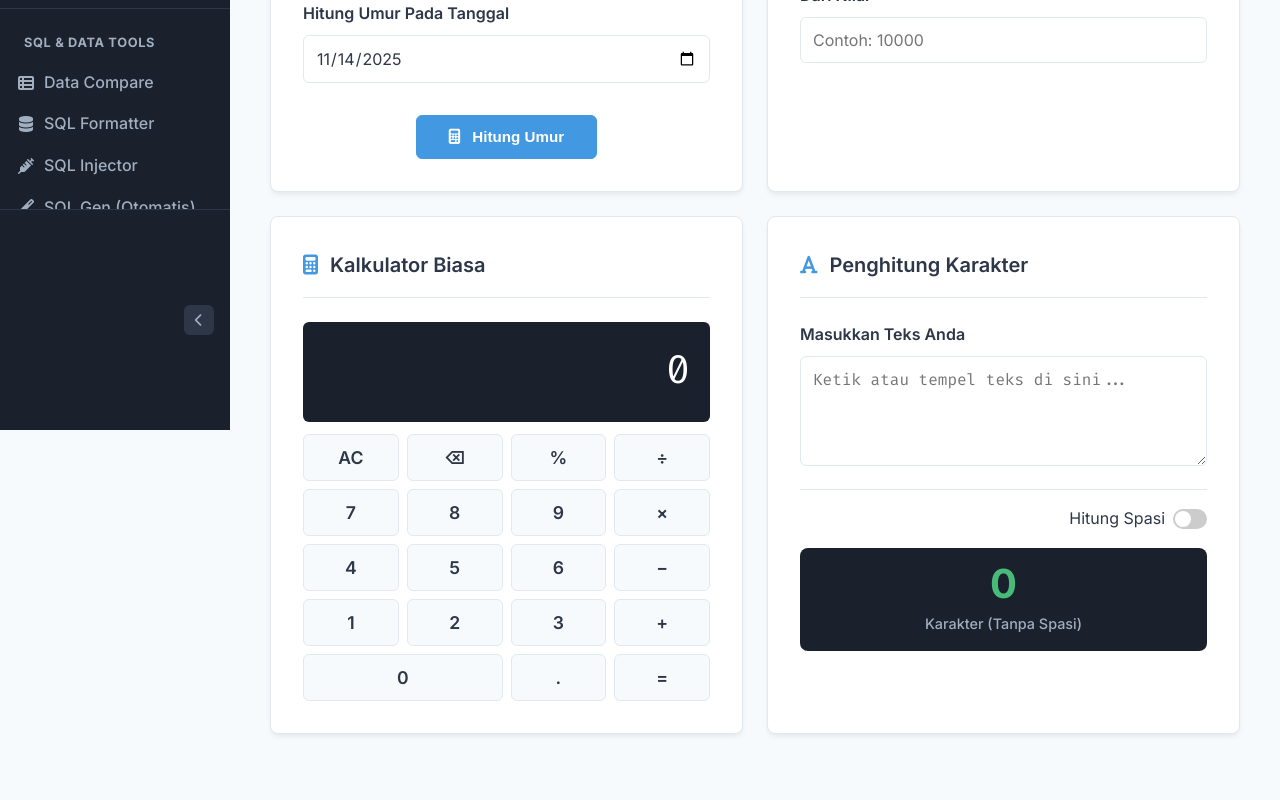
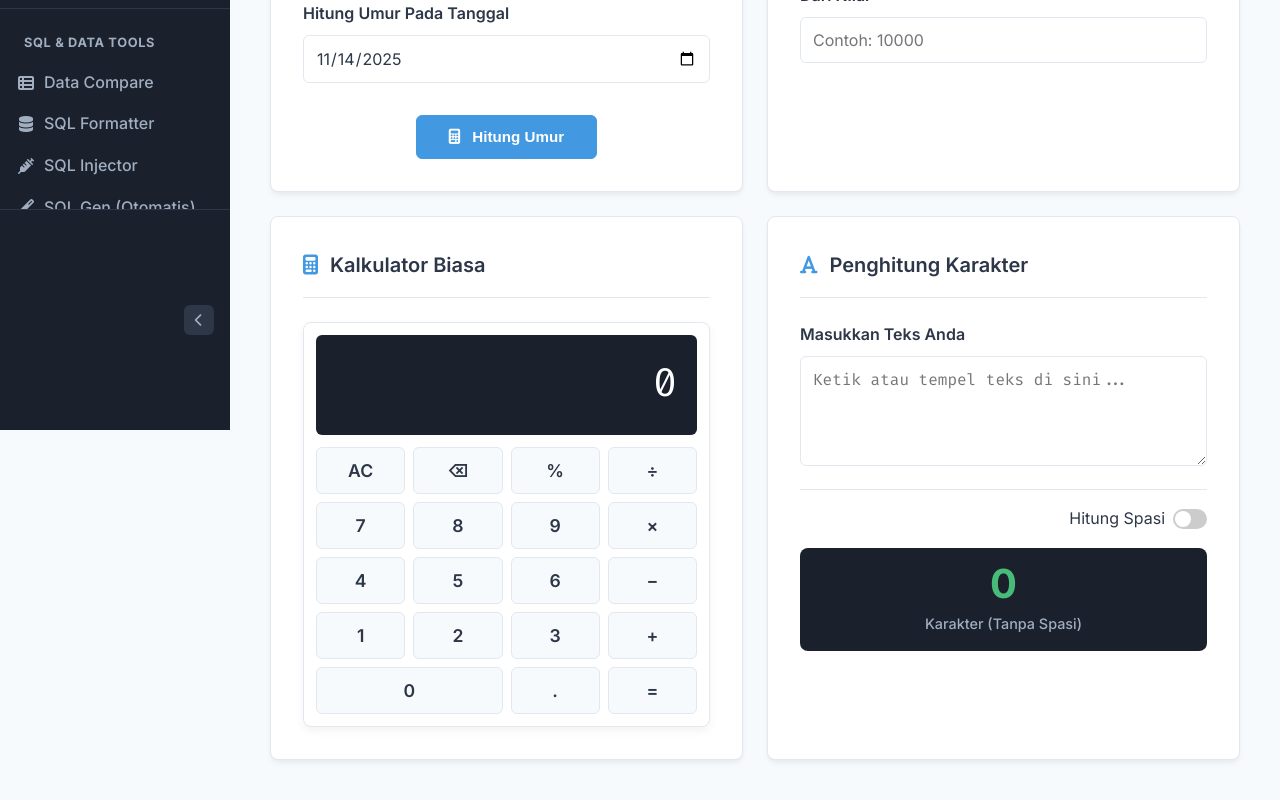
Before and after one commit to rifqi23ahmad/QATools, a React (Vite) app: page /kalkulasi in a window 1280 px wide. Shown: the part 370-1170 px from the top of the page. Before the commit the page ends 1144 px from the top, so only its background shows below. Built offline with nearby package versions, Linux system fonts and the light colour scheme.

Commit message:
add calculation tools and enhance a few features

```diff
--- a/src/style.css
+++ b/src/style.css
@@ -1406,7 +1406,7 @@ SQL SCRIPT GENERATOR (OTOMATIS) STYLES
 *
 ================================================================
 */
-..standard-calculator {
+.standard-calculator {
     background: #ffffff;
     border-radius: 8px;
     padding: 0.75rem;
```
Also changed, not shown: 3 other files (tests, documents, lock files or other folders).
